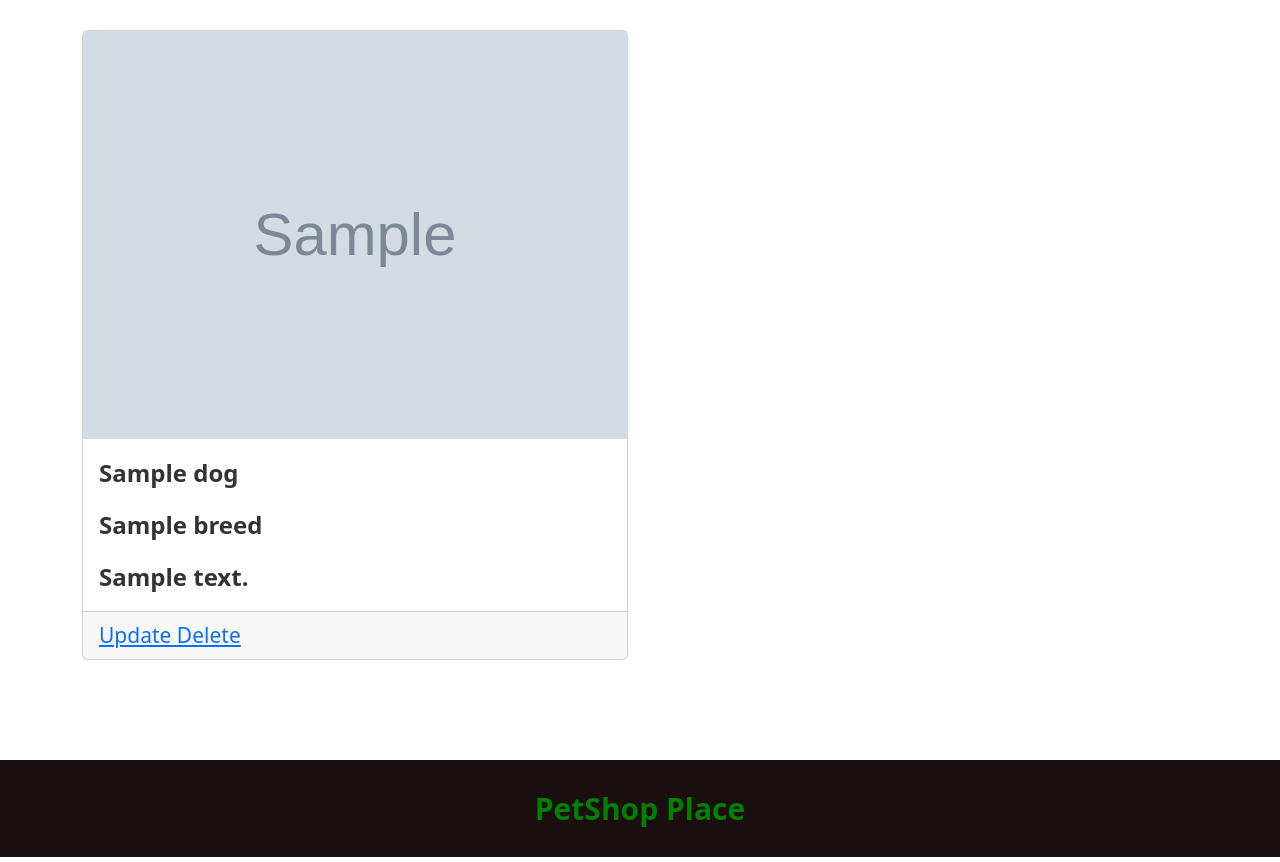
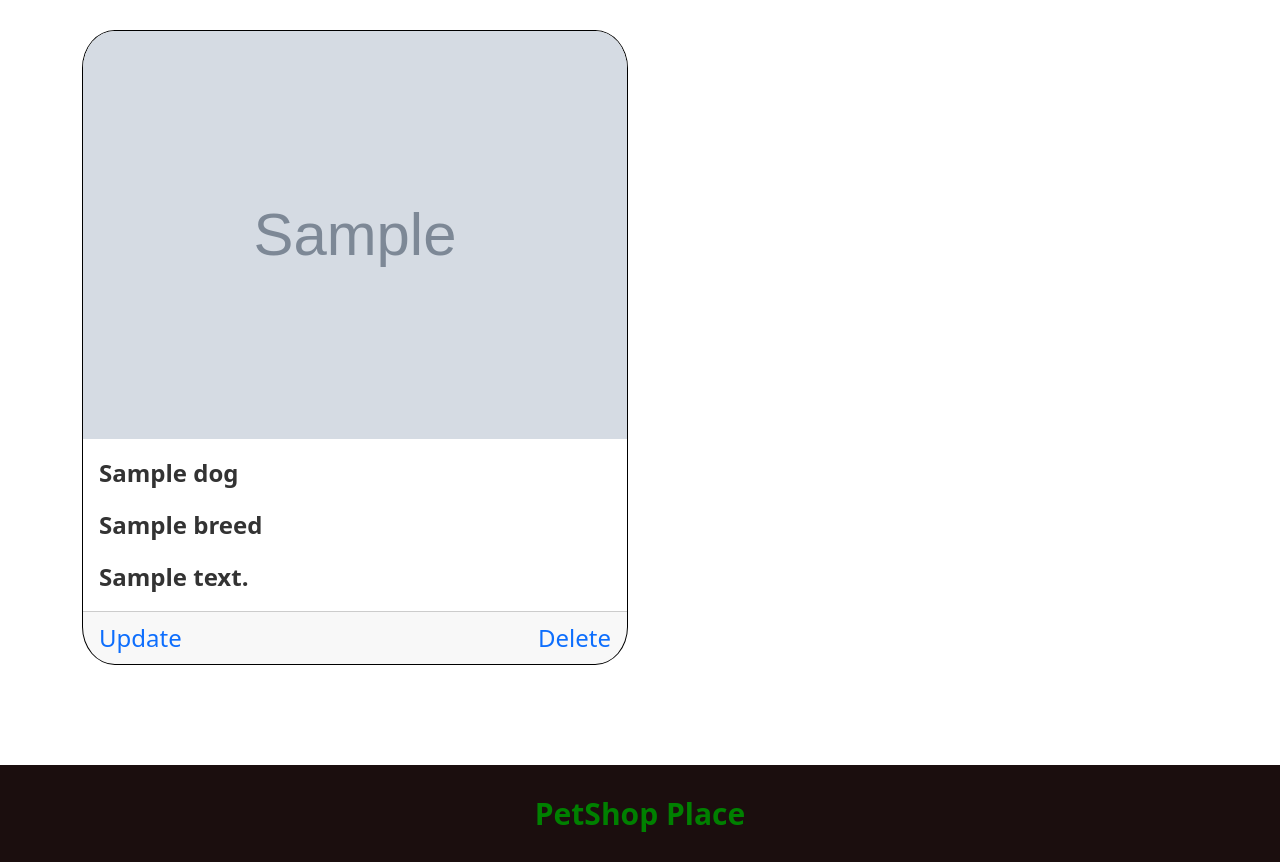
Before and after one commit to Kubanychbek-Dev/home_work_31.03.2025, a Django app: page /dogs/detail/1/ in a window 1280 px wide. Shown: the part 98-960 px from the top of the page. Run offline with Django 5.2, Linux system fonts and the light colour scheme; tables that the repository leaves empty hold one stand-in row (values such as "Sample post"); grey boxes marked "Sample" are stand-in pictures.

Commit message:
add detail.css

```diff
--- /dev/null
+++ b/static/css/detail.css
@@ -0,0 +1,16 @@
+.detail-card {
+  border-radius: 6%;
+  border-color: black;
+  overflow: hidden;
+}
+
+.detail-btn {
+  text-decoration: none;
+  font-size: 24px;
+}
+
+.detail-links {
+  display: flex;
+  justify-content: space-between;
+  align-items: center;
+}
--- a/static/css/main.css
+++ b/static/css/main.css
@@ -3,3 +3,4 @@
 @import url("breeds.css");
 @import url("footer.css");
 @import url("dogs.css");
+@import url("detail.css");
```
